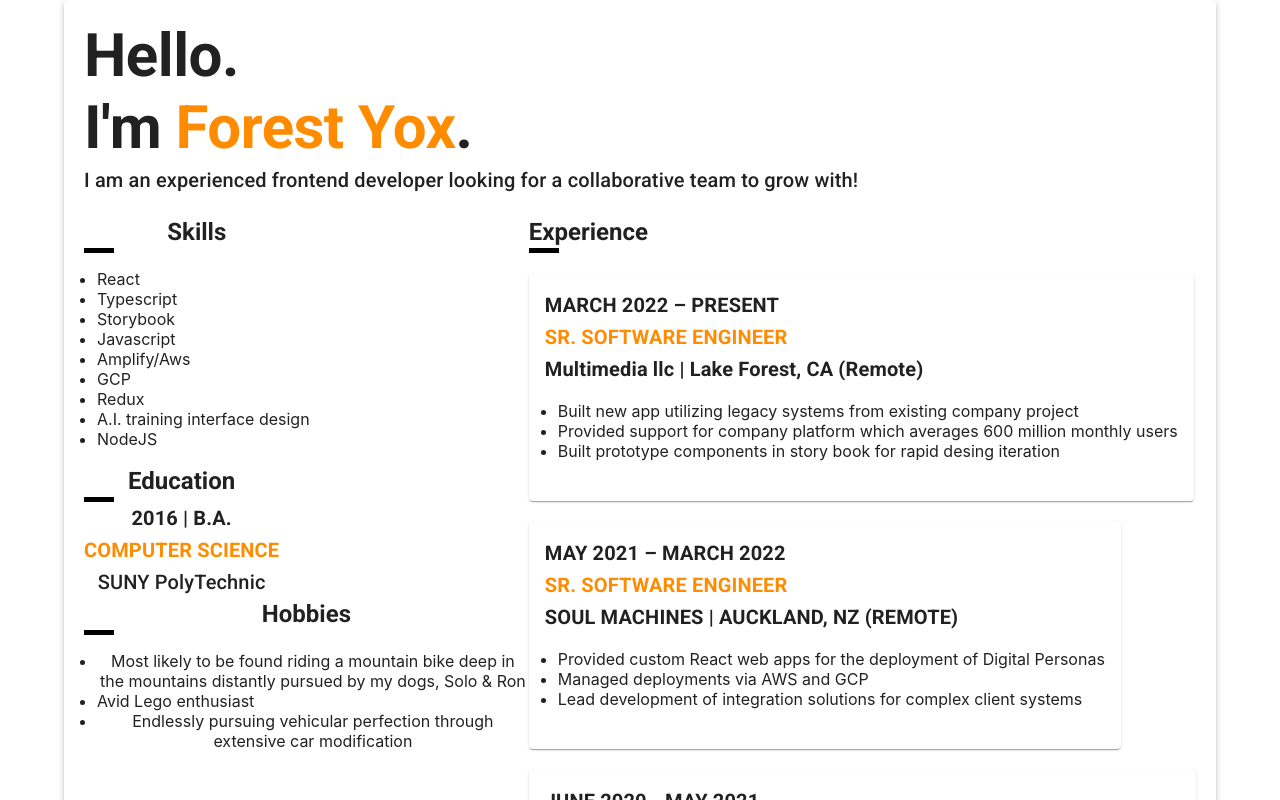
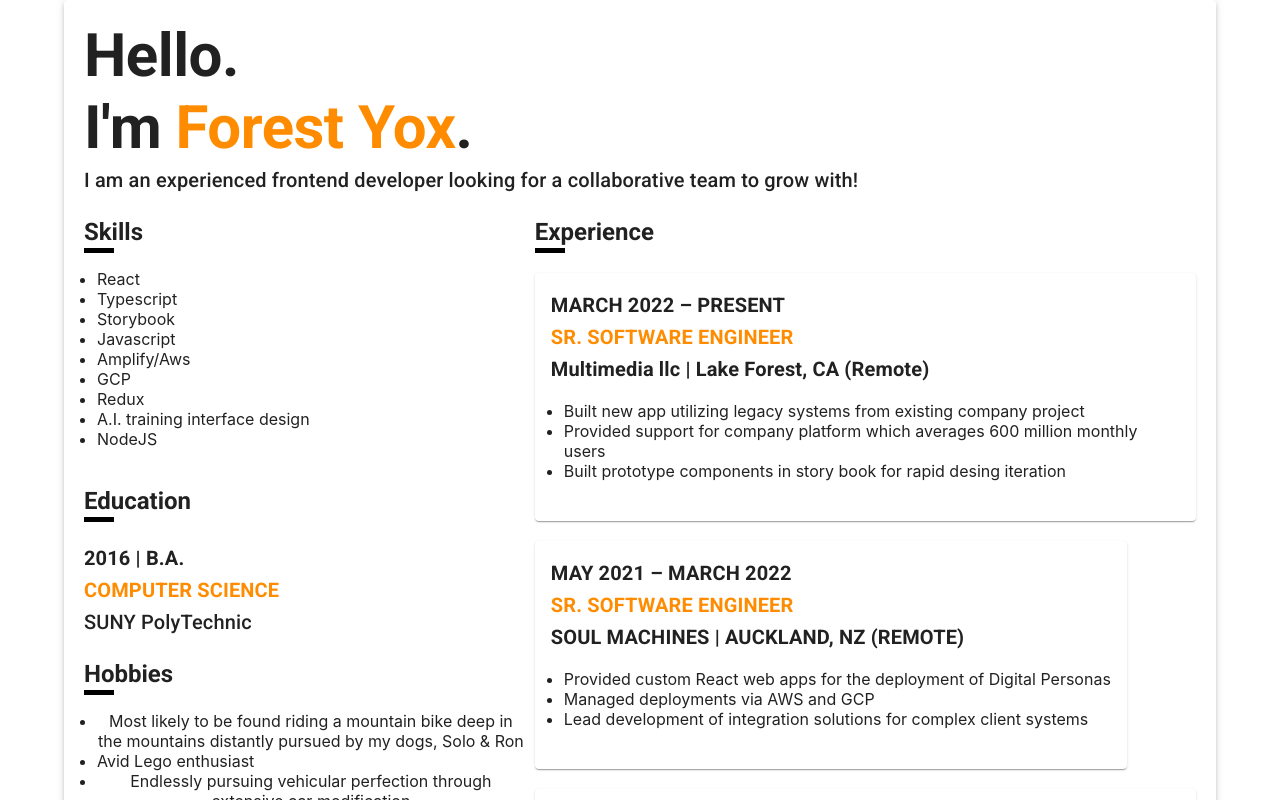
Before and after one commit to yoxtrot/resume, a React (Create React App) app: page / in a window 1280 px wide. Shown: the top 800 px of the page. Built offline with nearby package versions, Linux system fonts and the light colour scheme.

Commit message:
all the things

```diff
--- a/src/App.js
+++ b/src/App.js
@@ -14,7 +14,7 @@ function App() {
               </HeaderSection>
               <BodyContainer>
                   <LeftCol>
-                      <div>
+                      <ColumnItem>
                           <Typography variant={"h5"} fontWeight={"bolder"}>Skills</Typography>
                           <Breaker/>
                           <StyledList>
@@ -28,15 +28,15 @@ function App() {
                               <li>A.I. training interface design</li>
                               <li>NodeJS</li>
                           </StyledList>
-                      </div>
-                      <div>
+                      </ColumnItem>
+                      <ColumnItem>
                           <Typography variant={"h5"} fontWeight={"bolder"}>Education</Typography>
                           <Breaker/>
-                          <Typography variant={"h6"} fontWeight={"bold"}>2016 | B.A.</Typography>
+                          <Typography marginTop={"1em"} variant={"h6"} fontWeight={"bold"}>2016 | B.A.</Typography>
                           <Typography variant={"h6"} fontWeight={"bold"}><Highlight>COMPUTER SCIENCE</Highlight></Typography>
                           <Typography variant={"h6"}>SUNY PolyTechnic</Typography>
-                      </div>
-                      <div>
+                      </ColumnItem>
+                      <ColumnItem>
                           <Typography variant={"h5"} fontWeight={"bolder"}>Hobbies</Typography>
                           <Breaker/>
                           <StyledList>
@@ -51,7 +51,7 @@ function App() {
                                   through extensive car
                                   modification</li>
                           </StyledList>
-                      </div>
+                      </ColumnItem>
                   </LeftCol>
                   <RightCol>
                       <Typography variant={"h5"} fontWeight={"bolder"}>Experience</Typography>
@@ -134,11 +134,12 @@ function App() {
   );
 }
 
-// JUNE 2015 – AUGUST 2017
-// WEB DEVELOPER
-// NORTHERN SAFETY CO. INC. | FRANKFORT, NY
-// • Created responsive refactors of legacy code using Typescript, ASP.NET
-// MVC, and AngularJS
+const ColumnItem = styled.div`
+  display: flex;
+  flex-direction: column;
+  padding-bottom: 20px;
+  align-items: flex-start;
+`
 
 const StyledList = styled.ul`
   display: flex;
@@ -168,6 +169,7 @@ const RightCol = styled.div`
 
 const BodyContainer = styled.div`
   display: flex;
+  gap: 10px;
 `
 
 const HeaderSection = styled.div`
```
